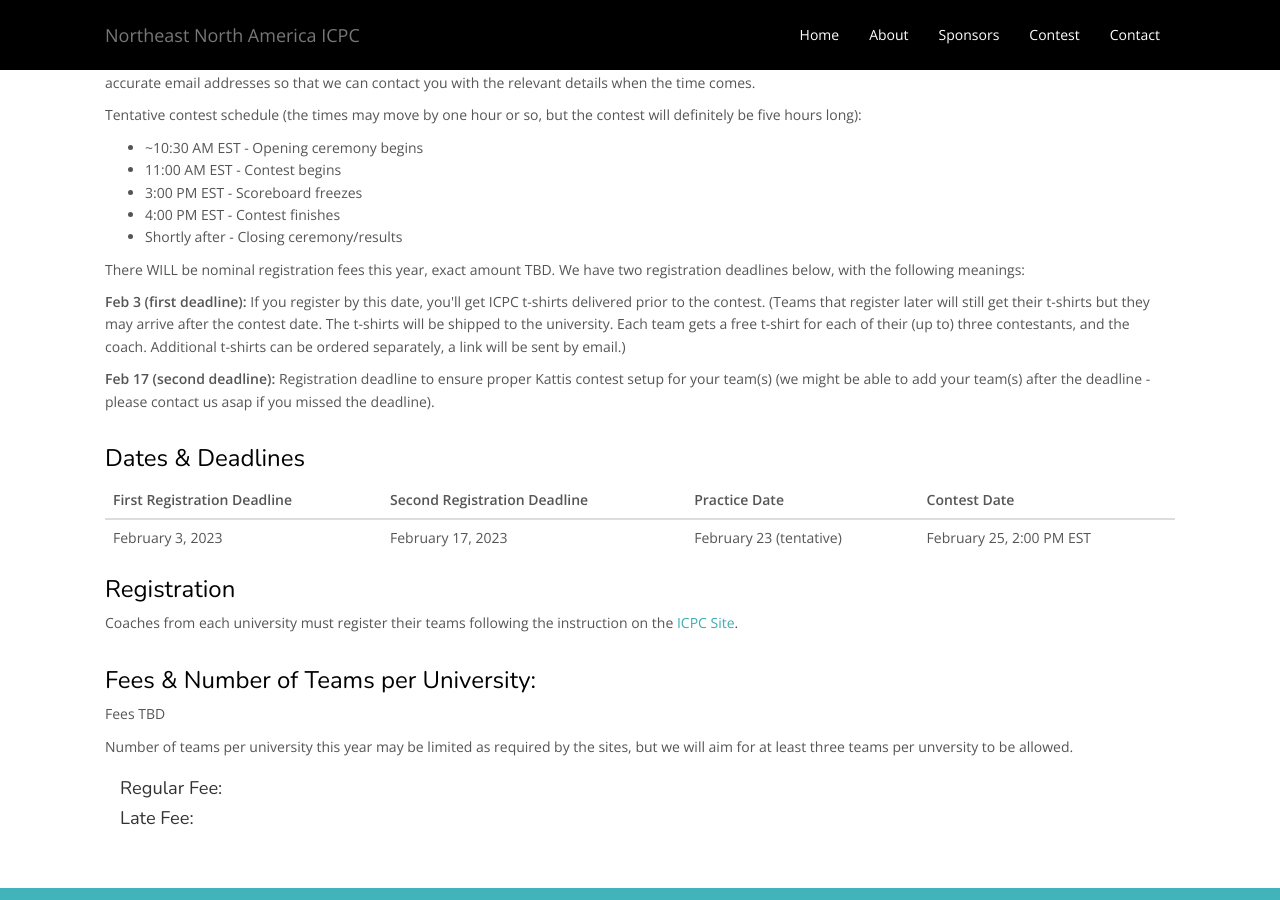
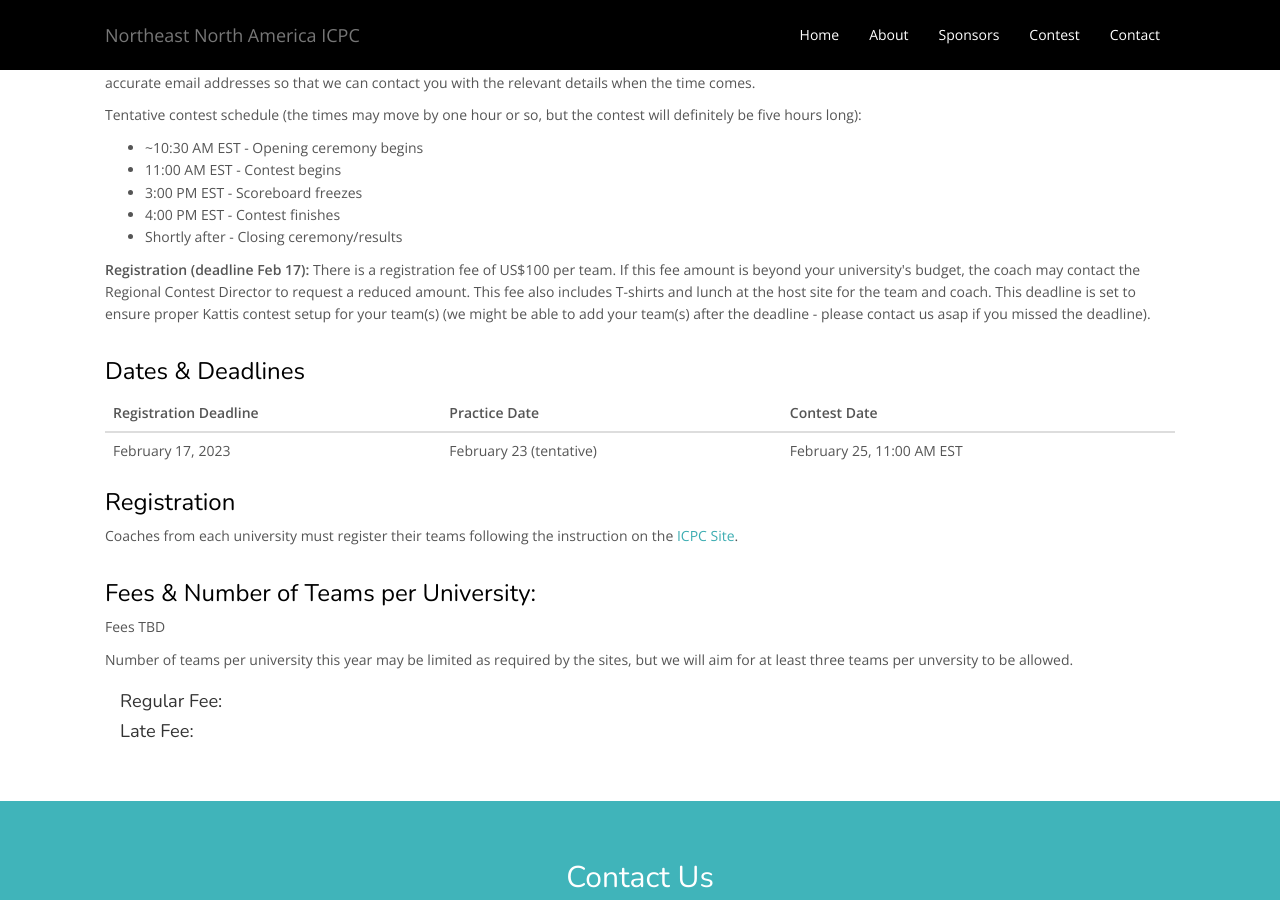
Before and after one commit to icpc/na-northeast-web, a Jekyll site: the page built from docs/index.html, in a window 1280 px wide and 900 px high, scrolled down 2007 px. Built offline with Jekyll 4.4.1, drawn with Linux system fonts in a browser that asks for light colours; nearby versions of some CDN libraries; some of the changed text lies outside the part shown.

Commit message:
Updates to 2022/3 contest logistics.

```diff
--- a/docs/_data/about.yml
+++ b/docs/_data/about.yml
@@ -4,7 +4,7 @@ icpc:
   for college students. Teams of three, representing their university, work to solve the most
   real-world problems, fostering collaboration, creativity, innovation, and the ability to
   perform under pressure. Through training and competition, teams challenge each other to raise
-  the bar on the possible. Quite simply, it is the oldest, largest, and most prestigious programming contest in the world. <a href="https://icpc.baylor.edu/regionals/abouticpc" target="_blank">More about ICPC...</a>
+  the bar on the possible. Quite simply, it is the oldest, largest, and most prestigious programming contest in the world. <a href="https://icpc.global/regionals/Regionals" target="_blank">More about ICPC...</a>
 
 northeast: The Northeast North America region consists of colleges and
   universities throughout Quebec, New Brunswick, Nova Scotia, Prince
--- a/docs/_data/contest.yml
+++ b/docs/_data/contest.yml
@@ -2,10 +2,10 @@
 year: 2022 # contest year
 
 date:
-  regular: February 3, 2023 # regular registration deadline
+  regular: February 17, 2023 # regular registration deadline
   late: February 17, 2023 # late registration deadline
   practice: February 23 (tentative)
-  contest: February 25, 2:00 PM EST
+  contest: February 25, 11:00 AM EST
 
 # registration fees for different countries participating in the region
-fees: TBD
+fees: US$100
--- a/docs/_includes/banner.html
+++ b/docs/_includes/banner.html
@@ -14,6 +14,7 @@
       />
       {% endif %}
     </div>
+<!--
     <div class="container-fluid">
       <div id="bannerText">
         <br />
@@ -31,6 +32,7 @@
         {% endfor %}
       </div>
     </div>
+-->
     <div class="container-fluid"></div>
   </div>
 </div>
--- a/docs/_includes/contest_info.html
+++ b/docs/_includes/contest_info.html
@@ -26,17 +26,12 @@
 	  </ul>
 	</p>
         <p>
-          There WILL be nominal registration fees this year, exact amount
-	  TBD. We have two registration deadlines below, with the following meanings:</p>
-	  <p><b>Feb 3 (first deadline):</b> If you register by this
-	    date, you'll get ICPC t-shirts delivered prior to the
-	    contest. (Teams that register later will still get their
-	    t-shirts but they may arrive after the contest date. The
-	    t-shirts will be shipped to the university. Each team gets
-	    a free t-shirt for each of their (up to) three
-	    contestants, and the coach. Additional t-shirts can be
-	    ordered separately, a link will be sent by email.)  </p>
-	    <p><b>Feb 17 (second deadline):</b> Registration deadline to ensure proper Kattis
+	  <p>
+	  <p><b>Registration (deadline Feb 17):</b> There is a registration
+	    fee of US$100 per team. If this fee amount is beyond your university's
+	    budget, the coach may contact the Regional Contest Director to request a reduced amount.
+	    This fee also includes T-shirts and lunch at the host site for the team and coach.
+	    This deadline is set to ensure proper Kattis
 	    contest setup for your team(s) (we might be able to add
 	    your team(s) after the deadline - please contact us asap
 	    if you missed the deadline).
@@ -57,8 +52,7 @@
         <table class="table">
           <thead>
             <tr>
-              <th scope="col">First Registration Deadline</th>
-              <th scope="col">Second Registration Deadline</th>
+              <th scope="col">Registration Deadline</th>
               <th scope="col">Practice Date</th>
               <th scope="col">Contest Date</th>
             </tr>
@@ -66,7 +60,6 @@
           <tbody>
             <tr>
               <td scope="row">{{ site.data.contest.date.regular }}</th>
-              <td>{{ site.data.contest.date.late }}</td>
               <td>{{ site.data.contest.date.practice }}</td>
               <td>{{ site.data.contest.date.contest }}</td>
             </tr>
```
